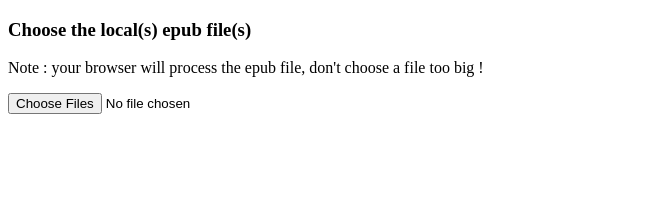
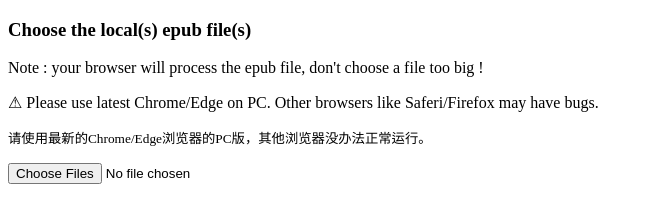
Before and after one commit to Cyang39/epub2cbz, a website built with Parcel: page src/index.html in a window 1280 px wide. Shown: the whole page, without its empty margins (0-650 px from the left). Built offline with nearby package versions, Linux system fonts and the light colour scheme.

Commit message:
Find bug in safari
目前在 Safari 中，cbz 内顺序乱；在 firefox 中，处理后不下载。

```diff
--- a/src/index.html
+++ b/src/index.html
@@ -11,6 +11,8 @@
 <body>
   <h3>Choose the local(s) epub file(s)</h3>
   <p class="note">Note : your browser will process the epub file, don't choose a file too big !</p>
+  <p>⚠ Please use latest Chrome/Edge on PC. Other browsers like Saferi/Firefox may have bugs.</p>
+  <p><small>请使用最新的Chrome/Edge浏览器的PC版，其他浏览器没办法正常运行。</small></p>
   <input type="file" id="file" name="file" multiple /><br />
   <div id="log"></div>
   <script type="module">import "./index.ts";</script>
```
Also changed, not shown: docs/index.html (+1 -1 lines).
